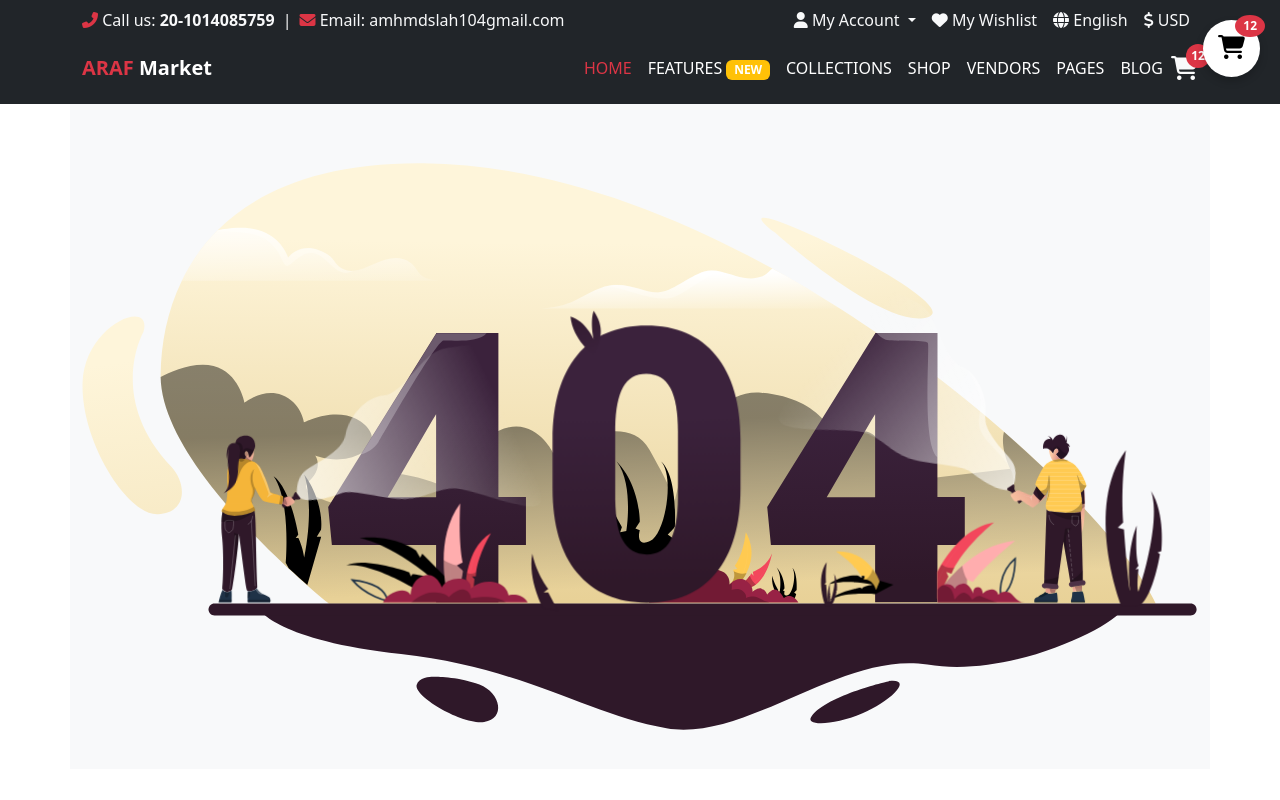
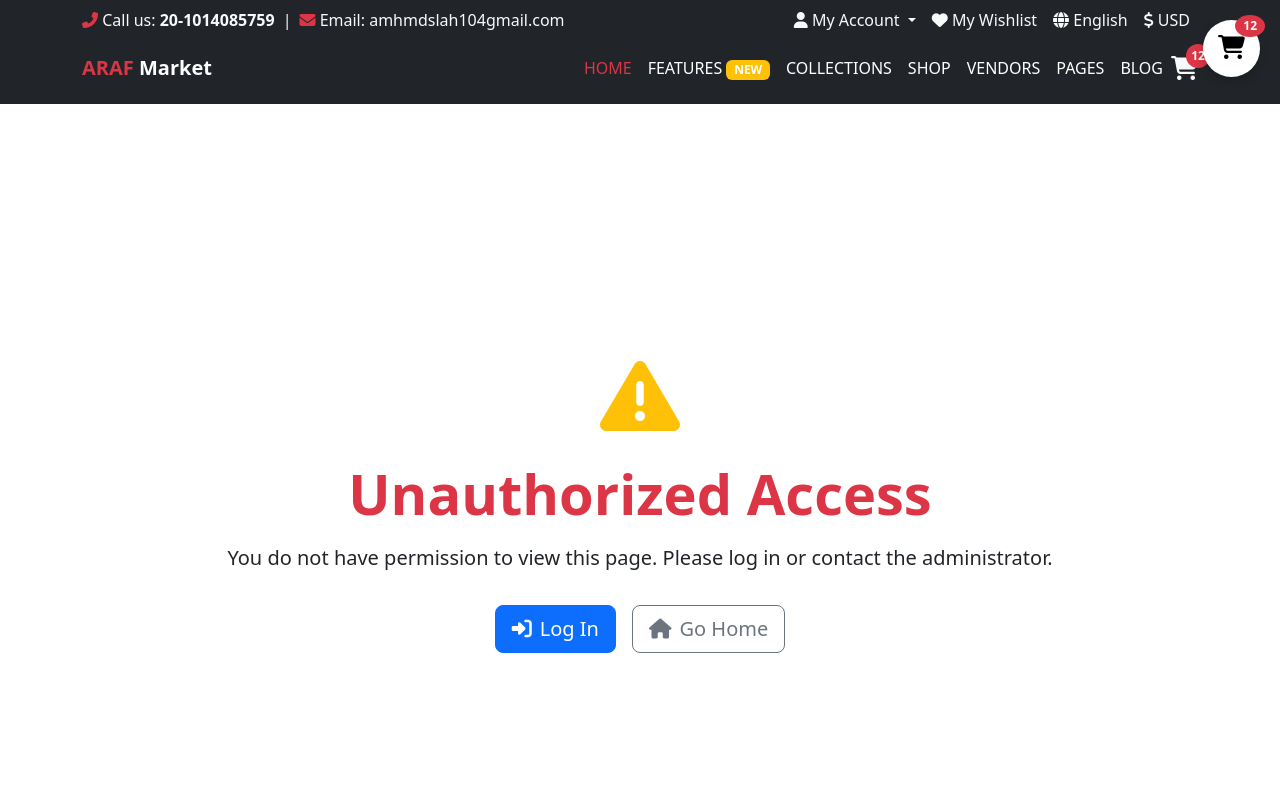
Before and after one commit to AhmedMohammedSalah/Ecommerce-mongo-node-angular, an Angular app in the folder client/ARAF-Market/: page /unauthorized in a window 1280 px wide. Shown: the top 800 px of the page. Built offline with nearby package versions, Linux system fonts and the light colour scheme.

Commit message:
logined guard added

```diff
--- a/client/ARAF-Market/src/app/app.routes.ts
+++ b/client/ARAF-Market/src/app/app.routes.ts
@@ -4,6 +4,8 @@ import { NotFoundComponent } from './components/others/not-found/not-found.compo
 import { RegisterComponent } from './components/Auth/register/register.component';
 import { LoginComponent } from './components/Auth/login/login.component';
 import { ProfileComponent } from './components/customer/profile/profile.component';
+import { loginedGuard } from './guards/logined.guard';
+import { UnauthorizedComponent } from './components/others/unauthorized/unauthorized.component';
 
 export const routes: Routes = [
   {
@@ -25,7 +27,12 @@ export const routes: Routes = [
   {
     path: 'profile',
     component: ProfileComponent,
-    title:"profile"
+    title: "profile",
+    canActivate:[loginedGuard]
+  },
+  {
+    path: 'unauthorized',
+    component: UnauthorizedComponent,
   },
   {
 			path:'**' ,
--- /dev/null
+++ b/client/ARAF-Market/src/app/components/others/unauthorized/unauthorized.component.css
@@ -0,0 +1,43 @@
+/* Center the content vertically and horizontally */
+.container {
+  min-height: 100vh;
+  display: flex;
+  justify-content: center;
+  align-items: center;
+}
+
+/* Customize the title */
+.display-4 {
+  color: #dc3545;
+  /* Bootstrap danger color */
+}
+
+/* Add spacing between buttons */
+.d-grid {
+  margin-top: 2rem;
+}
+
+/* Customize the warning icon */
+.fa-exclamation-triangle {
+  animation: bounce 2s infinite;
+}
+
+/* Add a bounce animation to the icon */
+@keyframes bounce {
+
+  0%,
+  20%,
+  50%,
+  80%,
+  100% {
+    transform: translateY(0);
+  }
+
+  40% {
+    transform: translateY(-20px);
+  }
+
+  60% {
+    transform: translateY(-10px);
+  }
+}
--- /dev/null
+++ b/client/ARAF-Market/src/app/components/others/unauthorized/unauthorized.component.html
@@ -0,0 +1,26 @@
+<div class="container d-flex justify-content-center align-items-center vh-100">
+  <div class="text-center">
+    <!-- Icon -->
+    <div class="mb-4">
+      <i class="fas fa-exclamation-triangle fa-5x text-warning"></i>
+    </div>
+
+    <!-- Title -->
+    <h1 class="display-4 fw-bold mb-3">Unauthorized Access</h1>
+
+    <!-- Message -->
+    <p class="lead mb-4">
+      You do not have permission to view this page. Please log in or contact the administrator.
+    </p>
+
+    <!-- Buttons -->
+    <div class="d-grid gap-3 d-md-block">
+      <a routerLink="/login" class="btn btn-primary btn-lg me-md-3">
+        <i class="fas fa-sign-in-alt me-2"></i>Log In
+      </a>
+      <a routerLink="/" class="btn btn-outline-secondary btn-lg">
+        <i class="fas fa-home me-2"></i>Go Home
+      </a>
+    </div>
+  </div>
+</div>
--- /dev/null
+++ b/client/ARAF-Market/src/app/guards/logined.guard.ts
@@ -0,0 +1,14 @@
+import { inject } from '@angular/core';
+import { CanActivateFn, Router } from '@angular/router';
+
+export const loginedGuard: CanActivateFn = (route, state) => {
+ const router = inject(Router);
+  if (localStorage.getItem('token')&&localStorage.getItem('user')) {
+    return true;
+  } else {
+    router.navigate(['/unauthorized']);
+    return false;
+  }
+
+
+};
```
Also changed, not shown: client/ARAF-Market/src/app/components/others/unauthorized/unauthorized.component.ts (added, +12 -0 lines), 2 other files (tests, documents, lock files or other folders).
